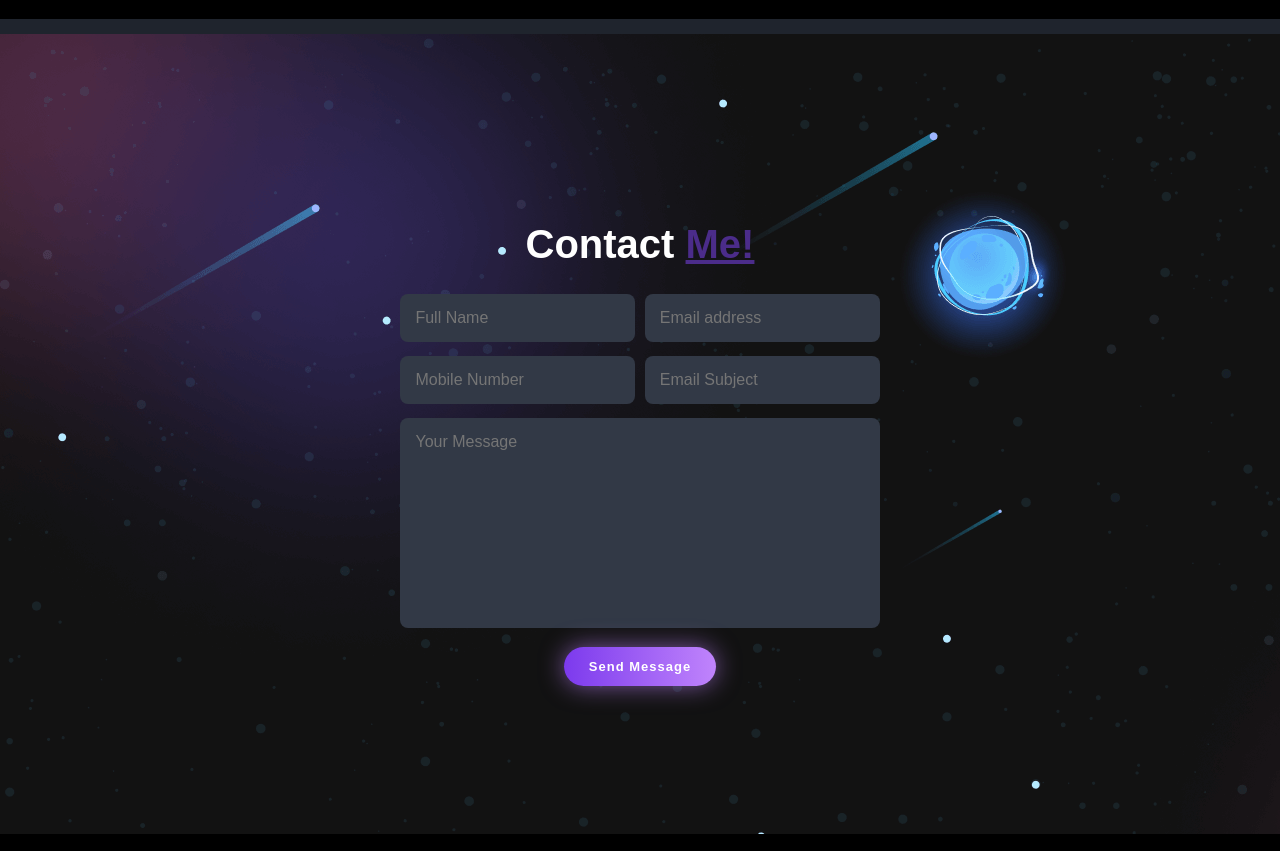
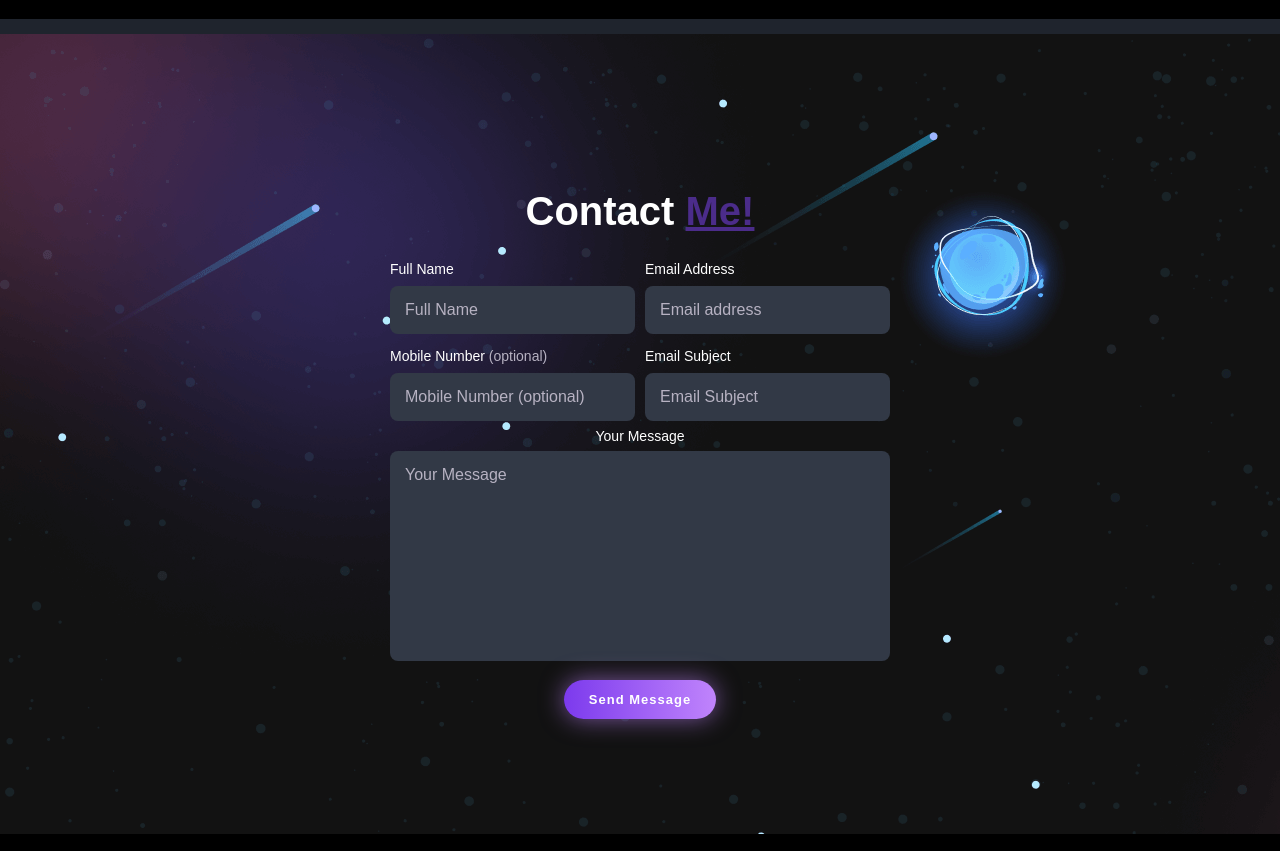
Before and after one commit to TiagoPdaS/TiagoPdaS-portifolio, a plain HTML site: page index.html in a window 1280 px wide. Shown: the part 3181-4032 px from the top of the page. Drawn offline with nearby package versions, Linux system fonts and the light colour scheme.

Commit message:
ajustes
ajustando as techs , e o form

```diff
--- a/css/style.css
+++ b/css/style.css
@@ -543,6 +543,7 @@ h2 {
 .techs-group h3 {
   color: #fff;
   font-size: 2rem;
+  text-align: center;
   margin-bottom: 1.6rem;
   padding-bottom: 0.8rem;
   border-bottom: 1px solid rgba(192, 132, 252, 0.3);
@@ -596,6 +597,13 @@ h2 {
   object-fit: contain;
 }
 
+.tech-item > .bi {
+  flex: 0 0 3.2rem;
+  font-size: 3.2rem;
+  line-height: 1;
+  text-align: center;
+}
+
 .portfolio {
   margin: 3rem black;
   display: flex;
@@ -608,6 +616,10 @@ h2 {
 .portfolio h2 {
   margin: 1rem;
   font-size: 5rem;
+}
+
+.portfolio h2 span {
+  text-decoration: none;
 }
 
 .portfolio-container {
@@ -708,6 +720,25 @@ section.contact {
   flex-wrap: wrap;
 }
 
+.contact-field {
+  display: flex;
+  flex-direction: column;
+  width: 49%;
+  text-align: left;
+}
+
+.contact-field label,
+.contact-message-label {
+  margin: 0.7rem 0 0.2rem;
+  color: var(--text-color);
+  font-size: 1.4rem;
+}
+
+.contact-field label span {
+  color: #b7b2c2;
+  text-decoration: none;
+}
+
 .contact form .input-box input,
 .contact form textarea {
   width: 100%;
@@ -720,7 +751,13 @@ section.contact {
 }
 
 .contact form .input-box input {
-  width: 49%;
+  width: 100%;
+}
+
+.contact form input::placeholder,
+.contact form textarea::placeholder {
+  color: #b7b2c2;
+  opacity: 1;
 }
 
 .contact form textarea {
@@ -1049,7 +1086,7 @@ section.contact {
   .portfolio-container {
     grid-template-columns: 1fr;
   }
-  .contact form .input-box input {
+  .contact-field {
     width: 100%;
   }
   .footer {
@@ -1097,7 +1134,7 @@ section.contact {
     align-items: center;
     text-align: center;
   }
-  .contact form .input-box input {
+  .contact-field {
     width: 100%;
   }
 }
--- a/index.html
+++ b/index.html
@@ -209,6 +209,8 @@
           <li class="tech-item"><img src="./images/sass.png" alt="" /><span>Sass</span></li>
           <li class="tech-item"><img src="./images/react.svg" alt="" /><span>React</span></li>
           <li class="tech-item"><img src="./images/bootstrap.png" alt="" /><span>Bootstrap</span></li>
+          <li class="tech-item"><img src="./images/php-logo.png" alt="" /><span>PHP</span></li>
+          <li class="tech-item"><i class="bi bi-layers" aria-hidden="true"></i><span>Laravel</span></li>
         </ul>
       </div>
 
@@ -219,6 +221,7 @@
           <li class="tech-item"><img src="./images/git.png" alt="" /><span>Git</span></li>
           <li class="tech-item"><img src="./images/github-icon (2).png" alt="" /><span>GitHub</span></li>
           <li class="tech-item"><img src="./images/visual-studio-code.png" alt="" /><span>VS Code</span></li>
+          <li class="tech-item"><i class="bi bi-stars" aria-hidden="true"></i><span>Claude</span></li>
         </ul>
       </div>
     </div>
@@ -282,16 +285,27 @@
   <section class="contact" id="contact">
     <h2 class="heading">Contact <span>Me!</span></h2>
     <form id="formulario" action="https://formcarry.com/s/agxiCDD7pb9" method="POST" enctype="multipart/form-data">
-      <!-- campos do formulário aqui -->
-
       <div class="input-box">
-        <input type="text" placeholder="Full Name" id="nome" name="nome" required />
-        <input type="email" placeholder="Email address" id="email" name="E-mail" required />
+        <div class="contact-field">
+          <label for="nome">Full Name</label>
+          <input type="text" placeholder="Full Name" id="nome" name="nome" autocomplete="name" required />
+        </div>
+        <div class="contact-field">
+          <label for="email">Email Address</label>
+          <input type="email" placeholder="Email address" id="email" name="E-mail" autocomplete="email" required />
+        </div>
       </div>
       <div class="input-box">
-        <input type="text" placeholder="Mobile Number" />
-        <input type="text" placeholder="Email Subject" />
+        <div class="contact-field">
+          <label for="telefone">Mobile Number <span>(optional)</span></label>
+          <input type="tel" placeholder="Mobile Number (optional)" id="telefone" name="telefone" autocomplete="tel" />
+        </div>
+        <div class="contact-field">
+          <label for="assunto">Email Subject</label>
+          <input type="text" placeholder="Email Subject" id="assunto" name="assunto" required />
+        </div>
       </div>
+      <label class="contact-message-label" for="mensagem">Your Message</label>
       <textarea name="mensagem" cols="30" rows="10" placeholder="Your Message" required id="mensagem"></textarea>
       <input id="enviar" type="submit" value="Send Message" class="btn" />
     </form>
```
